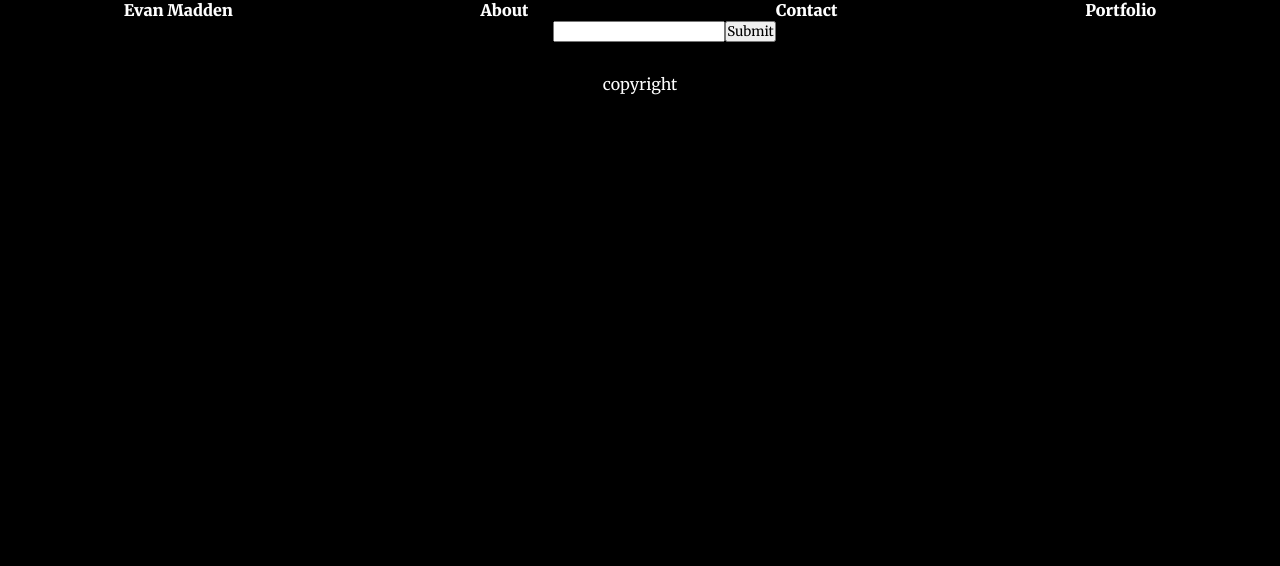
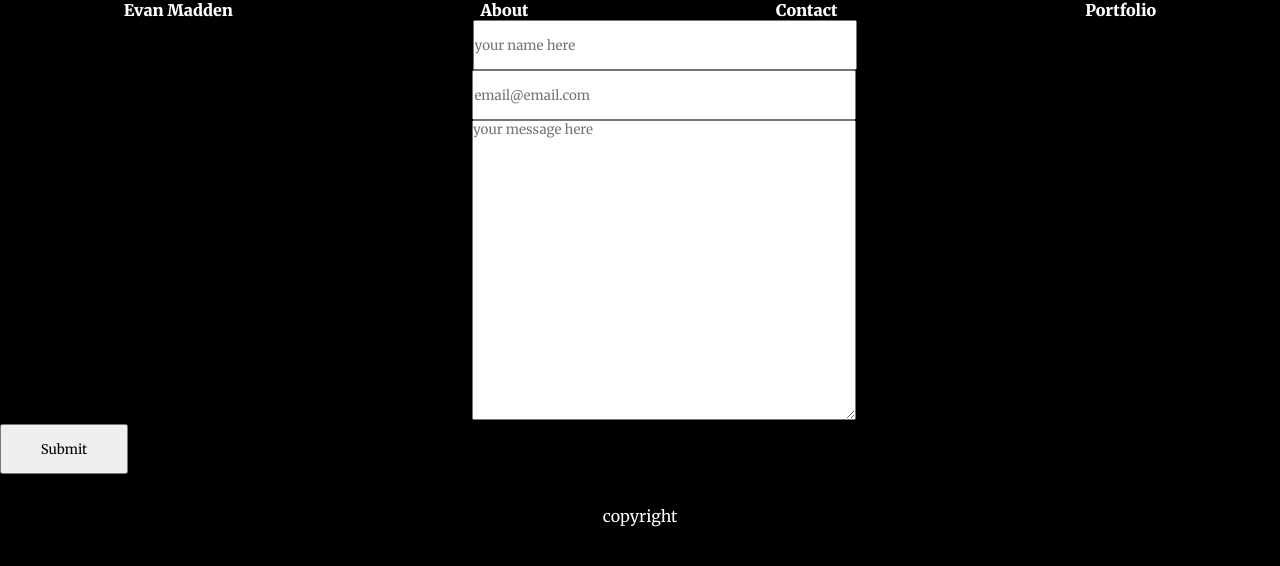
Before and after one commit to EvMad/chain-react, a React (Create React App) app: page /contact in a window 1280 px wide. Shown: the top 566 px of the page. Built offline with nearby package versions, Linux system fonts and the light colour scheme.

Commit message:
added contact form / submit button is off center

```diff
--- a/src/components/Contact.js
+++ b/src/components/Contact.js
@@ -1,16 +1,29 @@
 import React, {Component} from 'react';
+import './contact.css';
+
+
 
 class Contact extends Component {
     render() {
         return (
             <div>
-            <form>
+                <div className="column">
+                <form style={{ display: "flex", flexDirection: "column", alignContent: "center"}}>
+                <label>
+    Name:
+    <input type="text" placeholder="your name here" name="name" style={{ alignContent: "flex-start", minWidth: "30%", minHeight: "50px"}} />
+  </label>
   <label>
-    Name:
-    <input type="text" name="name" />
+    Email:
+    <input type="text" placeholder="email@email.com" name="name" style={{ alignContent: "flex-start", minWidth: "30%", minHeight: "50px"}} />
   </label>
-  <input type="submit" value="Submit" />
-</form>
+        <label>
+          Essay:
+          <textarea placeholder="your message here" style={{ alignContent: "flex-start", minWidth: "30%", minHeight: "300px"}} />
+        </label>
+        <input style={{ maxWidth: "10%", minHeight: "50px" }}  type="submit" value="Submit" />
+      </form>
+      </div>
             </div>
         )
 
--- /dev/null
+++ b/src/components/contact.css
@@ -0,0 +1,7 @@
+.column {
+
+    display: flex;
+    flex-direction: column;
+    justify-content: center;
+    flex-wrap: wrap;
+}
```
